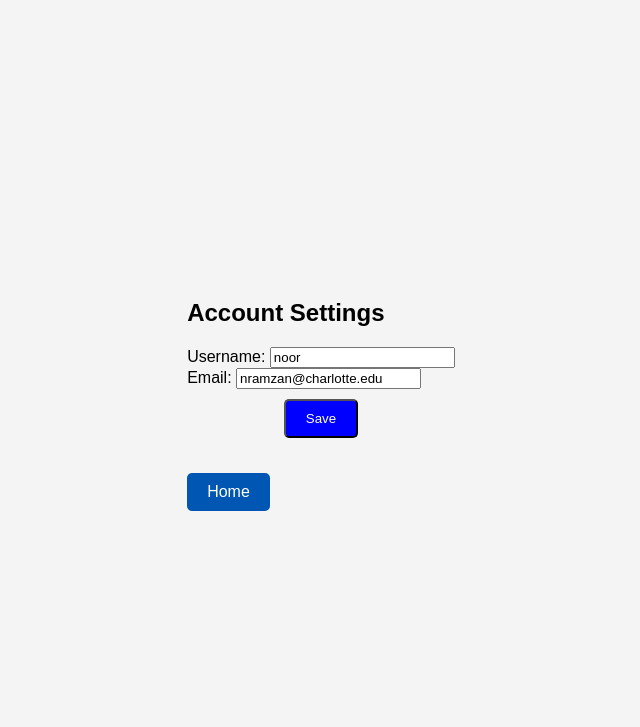
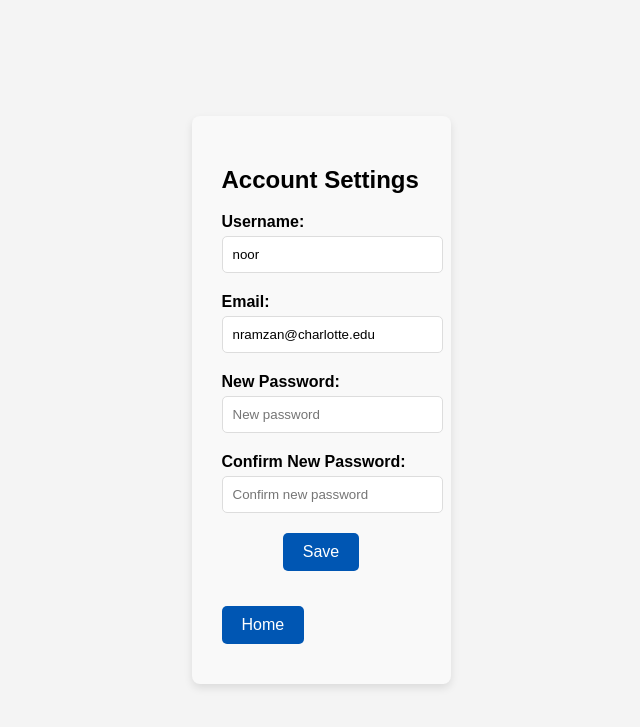
Before and after one commit to SondashStudios/Group-1-Project, a Django app: page /accounts/account-settings/ in a window 1280 px wide. Shown: the top 727 px of the page, without its empty margins (319-959 px from the left). Run offline with Django 5.2, Linux system fonts and the light colour scheme; a user stored in the database is signed in.

Commit message:
Fixed errors.

```diff
--- a/gradpath/accounts/templates/account_settings.html
+++ b/gradpath/accounts/templates/account_settings.html
@@ -3,22 +3,37 @@
 {% block content %}
 <div class="form-container">
     <h2>Account Settings</h2>
+
     <form method="post">
         {% csrf_token %}
 
+        <!-- Username Field -->
         <div class="input-group">
             <label for="username">Username:</label>
             <input type="text" id="username" name="username" value="{{ user.username }}" required>
         </div>
 
+        <!-- Email Field -->
         <div class="input-group">
             <label for="email">Email:</label>
             <input type="email" id="email" name="email" value="{{ user.email }}" required>
         </div>
 
+        <!-- Password Fields (Only show if the password change form is included) -->
+        <div class="input-group">
+            <label for="password1">New Password:</label>
+            <input type="password" id="password1" name="password1" placeholder="New password">
+        </div>
+
+        <div class="input-group">
+            <label for="password2">Confirm New Password:</label>
+            <input type="password" id="password2" name="password2" placeholder="Confirm new password">
+        </div>
+
         <button type="submit" class="btn">Save</button>
     </form>
 
+    <!-- Display messages -->
     {% if messages %}
         <div class="messages">
             {% for message in messages %}
@@ -27,7 +42,7 @@
         </div>
     {% endif %}
 
-    <!-- Make sure the button is outside the form -->
+    <!-- Home button -->
     <div style="margin-top: 20px;">
         <a href="{% url 'welcome' %}" class="btn home-btn">Home</a>
     </div>
@@ -46,7 +61,73 @@
     }
 
     .home-btn:hover {
+        background-color: #003f6a;
+    }
+
+    .form-container {
+        max-width: 600px;
+        margin: auto;
+        padding: 30px;
+        background-color: #f9f9f9;
+        border-radius: 8px;
+        box-shadow: 0 4px 8px rgba(0, 0, 0, 0.1);
+    }
+
+    .input-group {
+        margin-bottom: 20px;
+    }
+
+    .input-group label {
+        display: block;
+        font-weight: bold;
+        margin-bottom: 5px;
+    }
+
+    .input-group input {
+        width: 100%;
+        padding: 10px;
+        border: 1px solid #ddd;
+        border-radius: 5px;
+    }
+
+    .input-group input:focus {
+        border-color: #0056b3;
+        outline: none;
+    }
+
+    .btn {
+        padding: 10px 20px;
         background-color: #0056b3;
+        color: white;
+        border: none;
+        border-radius: 5px;
+        cursor: pointer;
+        font-size: 16px;
+    }
+
+    .btn:hover {
+        background-color: #003f6a;
+    }
+
+    .messages {
+        margin-top: 20px;
+    }
+
+    .message {
+        padding: 10px;
+        border-radius: 5px;
+        margin-bottom: 10px;
+        font-size: 14px;
+    }
+
+    .message.success {
+        background-color: #d4edda;
+        color: #155724;
+    }
+
+    .message.error {
+        background-color: #f8d7da;
+        color: #721c24;
     }
 </style>
 
--- a/gradpath/accounts/views.py
+++ b/gradpath/accounts/views.py
@@ -53,15 +53,17 @@ def welcome_view(request):
     return response
 
 
-
 from django.shortcuts import render, redirect
 from django.contrib.auth.decorators import login_required
 from django.contrib import messages
+from django.contrib.auth.forms import PasswordChangeForm
+from django.contrib.auth import update_session_auth_hash
 from django.contrib.auth.models import User
 
 @login_required
 def account_settings(request):
     if request.method == "POST":
+        # Handle username and email update
         username = request.POST.get("username")
         email = request.POST.get("email")
 
@@ -80,9 +82,31 @@ def account_settings(request):
             request.user.save()
             messages.success(request, "Profile updated successfully!")
 
-        return redirect("account_settings")
+        # Handle password change (password1 and password2 fields must match)
+        password1 = request.POST.get('password1')
+        password2 = request.POST.get('password2')
 
-    return render(request, "account_settings.html")
+        if password1 and password2:  # Check if password fields are submitted
+            if password1 == password2:
+                password_form = PasswordChangeForm(request.user, request.POST)
+                if password_form.is_valid():
+                    user = password_form.save()  # Save the new password
+                    update_session_auth_hash(request, user)  # Keep user logged in after password change
+                    messages.success(request, "Password updated successfully!")
+                    return redirect("account_settings")
+                else:
+                    messages.error(request, "Password change failed. Please check your input.")
+            else:
+                messages.error(request, "The passwords do not match.")
+
+        # If not submitting password, just use the password form
+        else:
+            password_form = PasswordChangeForm(request.user)
+
+    else:
+        password_form = PasswordChangeForm(request.user)  # Empty form for GET request
+
+    return render(request, "account_settings.html", {"password_form": password_form})
 
 
 from django.contrib.auth import get_user_model
```
Also changed, not shown: gradpath/gradpath/settings.py (+4 -3 lines), gradpath/db.sqlite3.
